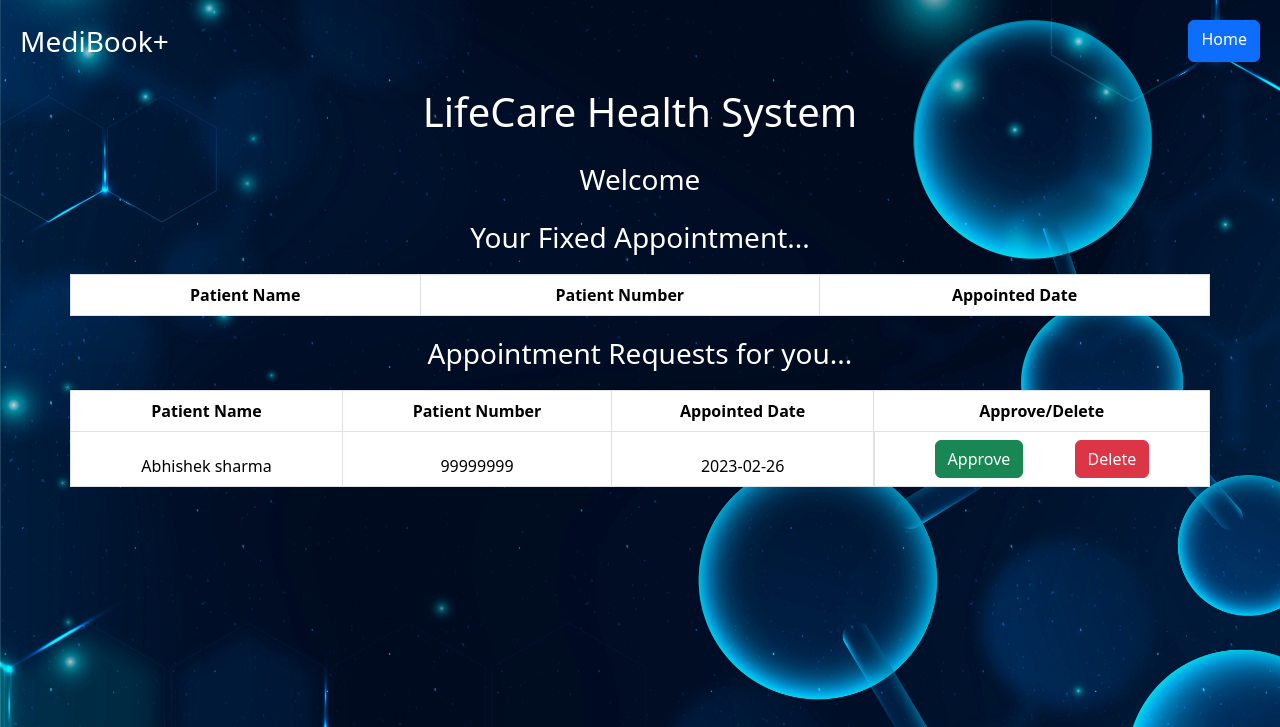
After one commit to Lakshmi-Narayana-Kollapudi/doctor-patient-appointment-booking-system, a Flask app: page /doctor_home in a window 1280 px wide. The commit adds this page. Shown: the top 727 px of the page. Run offline with Flask 3, Linux system fonts and the light colour scheme; lists and menus that the app fills with data are empty.

Commit message:
after creating admin and doctor home page

```diff
--- a/src/routes.py
+++ b/src/routes.py
@@ -14,6 +14,11 @@ def home():
 @app.route('/register')
 def registration():
     return render_template('registration.html')
+
+@app.route('/doctor_home')
+def doctor_home():
+    patients = Patient.query.all()
+    return render_template('doctor_home.html', patients=patients)
 
 @app.route('/patientregister', methods=['GET', 'POST'])
 def patient_register():
--- /dev/null
+++ b/src/templates/doctor_home.html
@@ -0,0 +1,57 @@
+<!doctype html>
+<html lang="en">
+  <head>
+    <meta charset="utf-8">
+    <meta name="viewport" content="width=device-width, initial-scale=1">
+    <title>Doctor Home</title>
+    <link href="https://cdn.jsdelivr.net/npm/bootstrap@5.3.2/dist/css/bootstrap.min.css" rel="stylesheet" integrity="sha384-T3c6CoIi6uLrA9TneNEoa7RxnatzjcDSCmG1MXxSR1GAsXEV/Dwwykc2MPK8M2HN" crossorigin="anonymous">
+  </head>
+  <body>
+
+    <div class="d-flex justify-content-between" style="padding: 20px;">
+        <a class="fs-3 fw-medium" style="text-decoration: none; color: white;">MediBook+</a>
+        <a href="{{ url_for('home') }}" class="btn btn-primary fs-6 fw-medium">Home</a>
+      </div>
+    <p class="fs-1 fw-medium" style="text-align: center; color: white;">LifeCare Health System</p>
+    <p class="fs-3 fw-medium" style="text-align: center; color: white;">Welcome</p>
+    <p class="fs-3 fw-medium" style="text-align: center; color: white;">Your Fixed Appointment...</p>
+
+
+    <table class="container table table-bordered">
+    <thead style="text-align: center;">
+      <tr>
+          <th >Patient Name</th>
+          <th >Patient Number</th>
+          <th>Appointed Date</th>
+        </tr>
+    </thead>
+      </table>
+      <p class="fs-3 fw-medium" style="text-align: center; color: white;">Appointment Requests for you...</p>
+
+      <table class="container table table-bordered">
+        <thead style="text-align: center;">
+          <tr>
+              <th  >Patient Name</th>
+              <th >Patient Number</th>
+              <th >Appointed Date</th>
+              <th>Approve/Delete</th>
+            </tr>
+          <tr>
+            <td>Abhishek sharma</td>
+            <td>99999999</td>
+            <td>2023-02-26</td>
+            <td class="d-flex justify-content-evenly"><button type="button" class="btn btn-success"  >Approve</button><button type="button" class="btn btn-danger">Delete</button></td>
+        </thead>
+          </table>
+        </tr>
+    </table>
+    <script src="https://cdn.jsdelivr.net/npm/bootstrap@5.3.2/dist/js/bootstrap.bundle.min.js" integrity="sha384-C6RzsynM9kWDrMNeT87bh95OGNyZPhcTNXj1NW7RuBCsyN/o0jlpcV8Qyq46cDfL" crossorigin="anonymous"></script>
+  </body>
+  <style>
+    body{
+        background-size: cover;
+        background-image: url('/static/images/bg2.jpg');
+    }
+  </style>
+
+</html>
--- a/src/templates/home.html
+++ b/src/templates/home.html
@@ -20,7 +20,7 @@
     <P class="fs-3 fw-medium"> For Registered Users</P><br><br>
     <div class="d-flex justify-content-around flex-column mb-3">
       <a href="#" class="btn btn-light fs-5 fw-medium">Patient Login</a><br>
-      <a href="#" class="btn btn-light fs-5 fw-medium">Doctor Login</a><br>
+      <a href="{{ url_for('doctor_home') }}" class="btn btn-light fs-5 fw-medium">Doctor Login</a><br>
       <a href="#" class="btn btn-light fs-5 fw-medium">Admin Login</a>
     </div>
   </div>
@@ -32,7 +32,7 @@
 </body>
 <style>
   body{
-    background-image: url('static/images/home.jpg');
+    background-image: url('/static/images/home.jpg');
     background-size: cover;
   }
   .login-box {
--- a/src/templates/patient_registration.html
+++ b/src/templates/patient_registration.html
@@ -16,12 +16,6 @@
     {% with messages = get_flashed_messages(with_categories=true) %}
     {% if messages %}
     {% for category, message in messages %}
-    <!-- <div class="alert alert-{{ category }}">
-        <button type="button" class="m1-2 mb-1 close" data-dismiss="alert" aria-label="Close">
-            <span aria-hidden="true">&times;</span>
-        </button>
-        {{ message }}
-    </div> -->
     <div class="alert alert-{{ category }} alert-dismissible fade show" role="alert">
         {{ message }}
         <button type="button" class="btn-close" data-bs-dismiss="alert" aria-label="Close"></button>
```
Also changed, not shown: src/templates/admin_home.html (added, +41 -0 lines), src/templates/base.html (added, +49 -0 lines).
